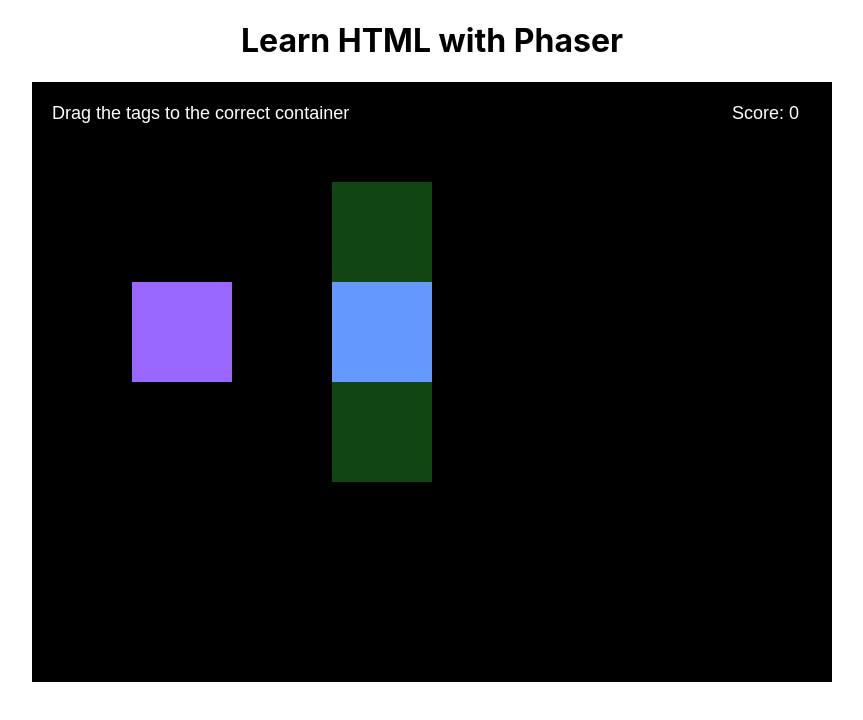
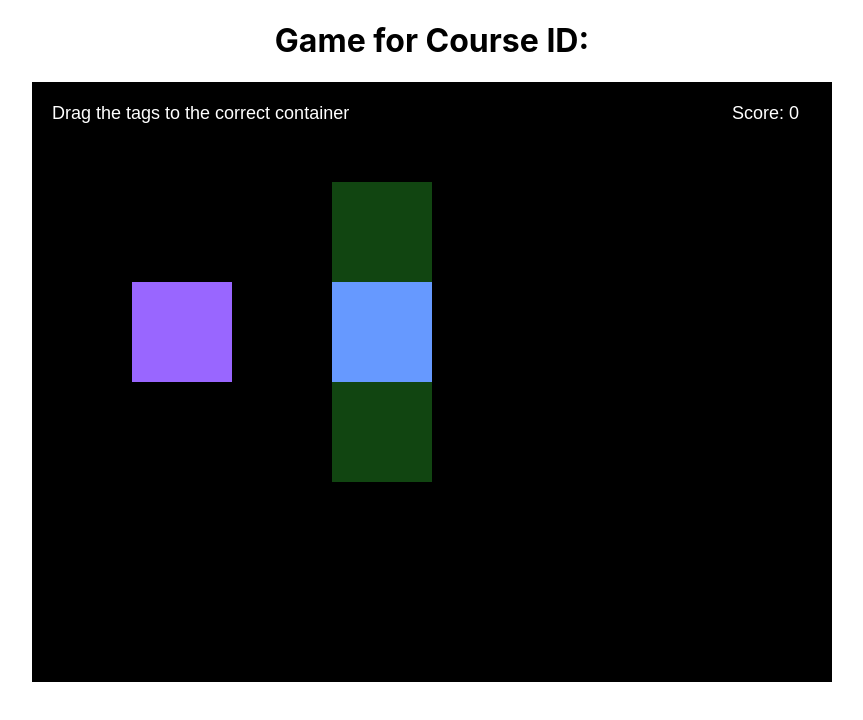
Before and after one commit to Ali-H-Hassan/ByteBattles-CodingAdventure, a React (Create React App) app in the folder frontend/: page /game in a window 1280 px wide. Shown: the top 720 px of the page, without its empty margins (208-1071 px from the left). Built offline with nearby package versions, Linux system fonts and the light colour scheme.

Commit message:
Frontend <> Updating Game Page

```diff
--- a/frontend/src/pages/GamePage.jsx
+++ b/frontend/src/pages/GamePage.jsx
@@ -1,11 +1,15 @@
 import React from "react";
+import { useLocation } from "react-router-dom";
 import Game from "../components/Game/Game";
 
 const GamePage = () => {
+  const location = useLocation();
+  const { courseId } = location.state || {};
+
   return (
     <div>
-      <h1>Learn HTML with Phaser</h1>
-      <Game />
+      <h1>Game for Course ID: {courseId}</h1>
+      <Game courseId={courseId} />
     </div>
   );
 };
```
